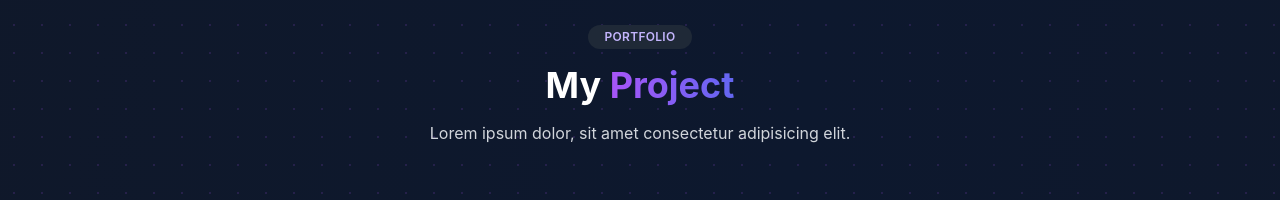
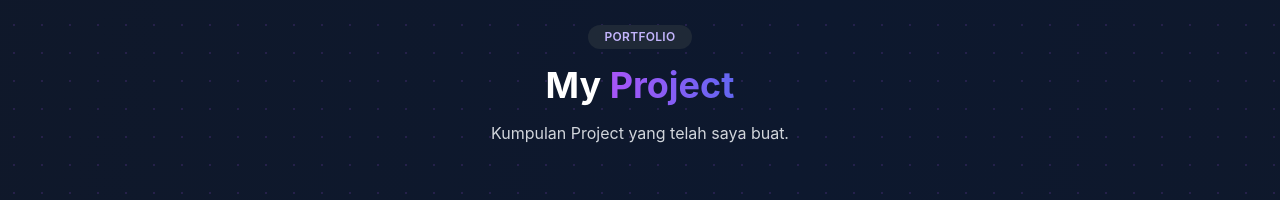
Before and after one commit to fardanbachtiar/portofolioweb, a React (Vite) app: page / in a window 1280 px wide. Shown: the part 2562-2762 px from the top of the page. Built offline with nearby package versions, Linux system fonts and the light colour scheme; grey boxes are pictures that could not be loaded.

Commit message:
deskripsi project

```diff
--- a/src/components/Project.jsx
+++ b/src/components/Project.jsx
@@ -116,7 +116,7 @@ const Project = ({ darkMode }) => {
           </h2>
 
           <p className="max-w-xl mx-auto" style={{ color: darkMode ? '#d1d5db' : '#6b7280' }}>
-            Lorem ipsum dolor, sit amet consectetur adipisicing elit.
+            Kumpulan Project yang telah saya buat.
           </p>
         </div>
 
```
